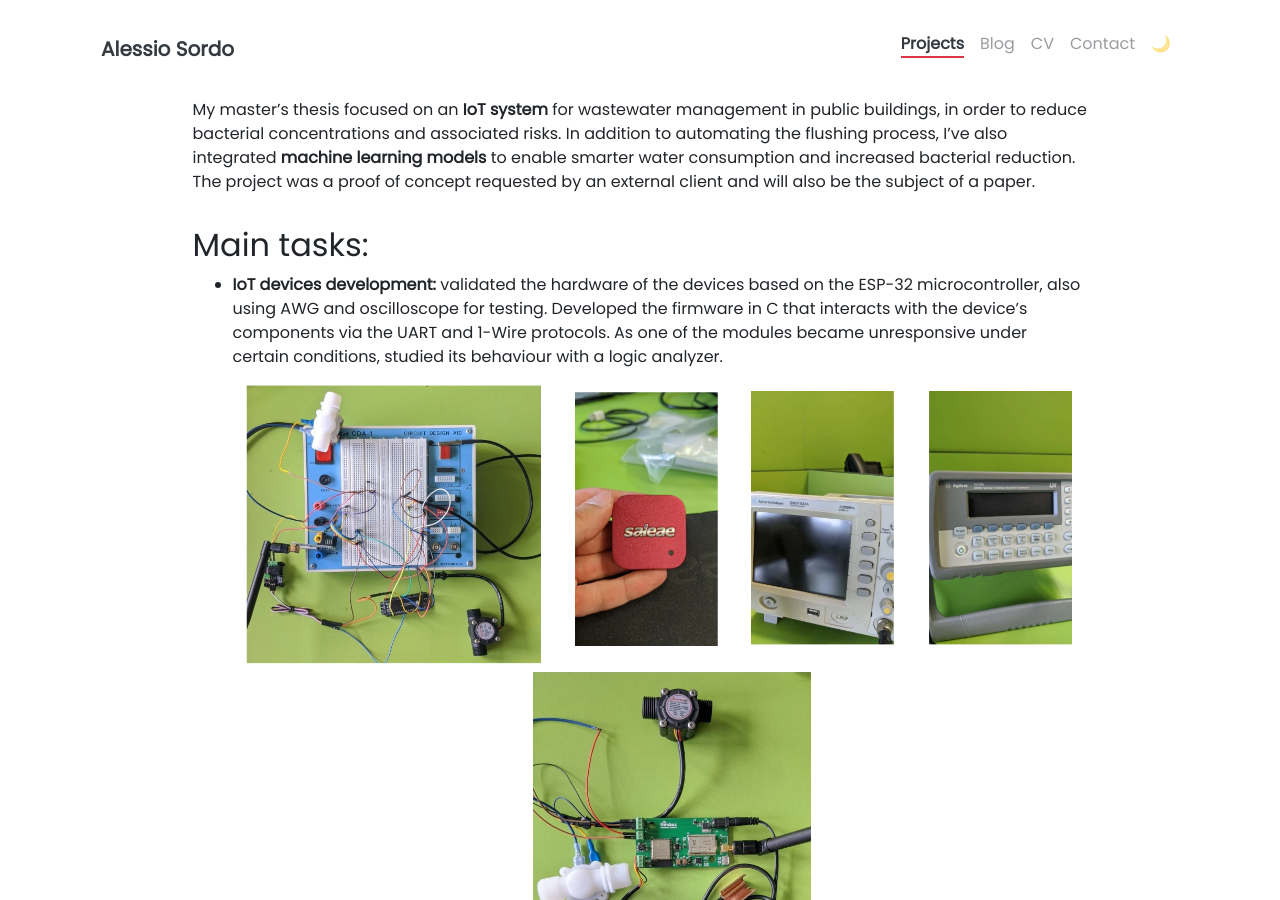
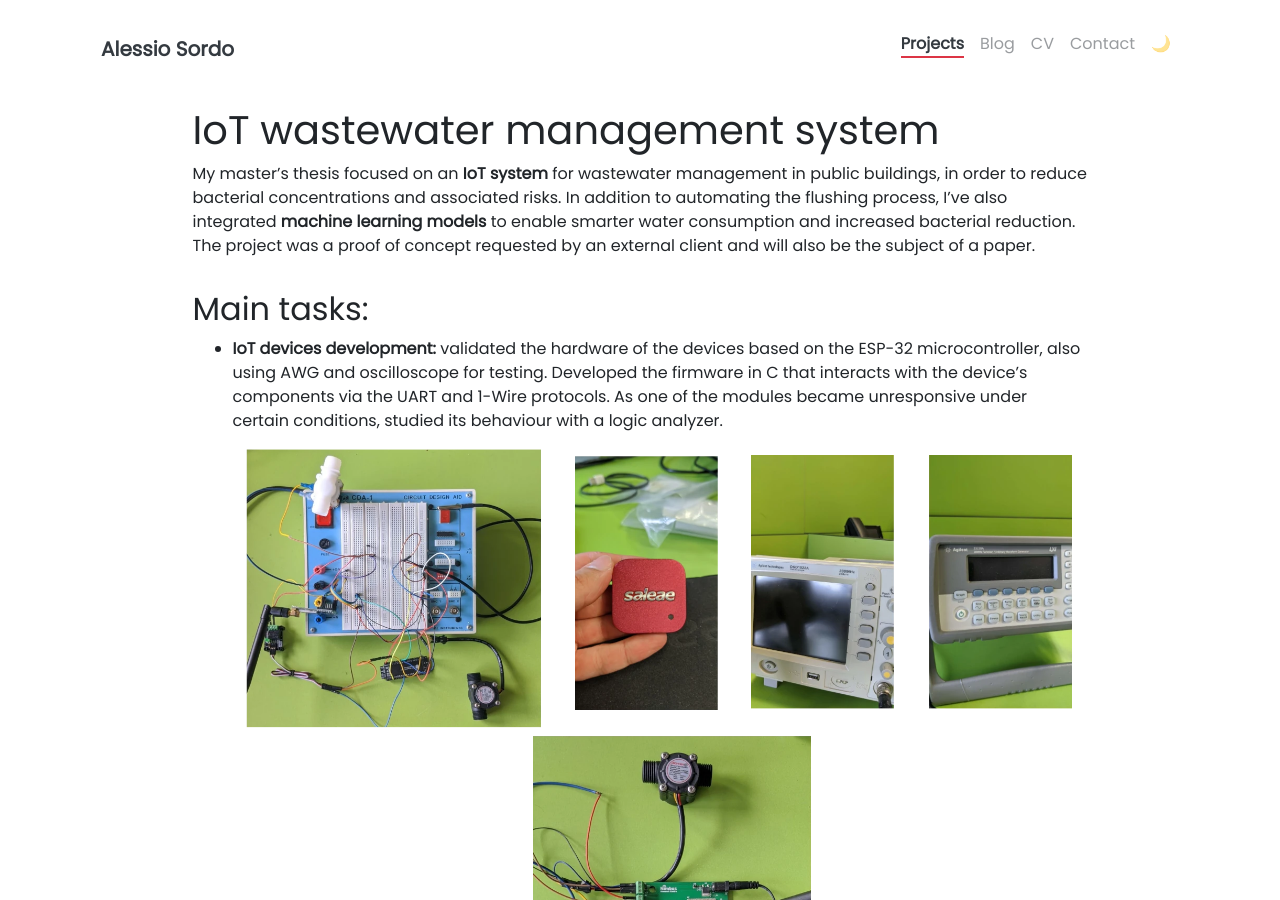
Before and after one commit to alesordo/alesordo.github.io, a Jekyll site: the page built from _projects/(1) IoT_wastewater_management.md, in a window 1280 px wide and 900 px high. Built offline with Jekyll 4.4.1, drawn with Linux system fonts in a browser that asks for light colours; comment, search, counter and statistics services are not loaded.

Commit message:
Fixed some missing aspects of master thesis project.

```diff
--- a/_projects/(1) IoT_wastewater_management.md
+++ b/_projects/(1) IoT_wastewater_management.md
@@ -4,6 +4,8 @@ tools: [C, ESP-32, LoRa/LoRaWAN, Electronic instruments, Serial protocols, Pytho
 image: ../assets/proj_imgs/wastewater/pcb.webp
 description: Master thesis project. I developed an IoT system to manage wastewaters in health-critical buildings. The system comprehends machine learning models for more intelligent flushing operations.
 ---
+
+# IoT wastewater management system
 
 My master's thesis focused on an **IoT system** for wastewater management in public buildings, in order to reduce bacterial concentrations and associated risks. In addition to automating the flushing process, I've also integrated **machine learning models** to enable smarter water consumption and increased bacterial reduction. The project was a proof of concept requested by an external client and will also be the subject of a paper.
 
```
Also changed, not shown: assets/proj_imgs/wastewater/pcb.webp (added).
